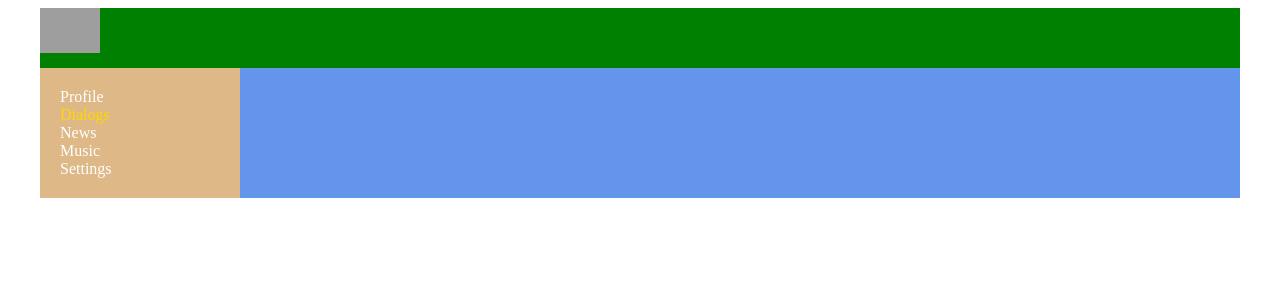
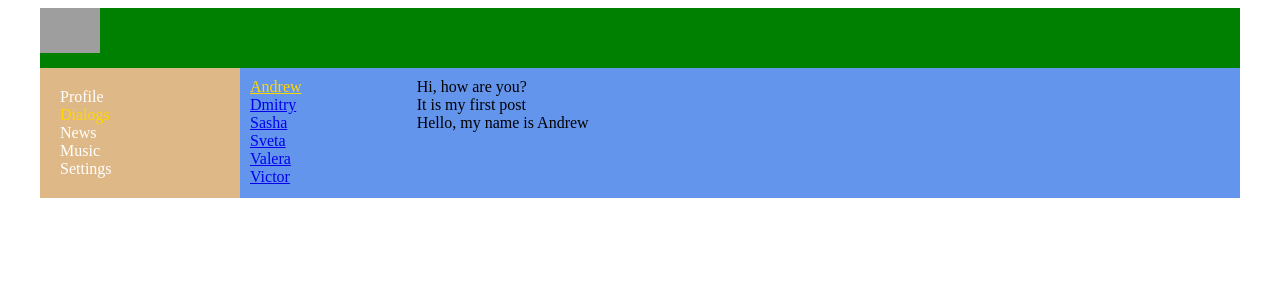
Before and after one commit to verter187/reactjs_kama, a React (Create React App) app: page /Dialogs/1 in a window 1280 px wide. Shown: the top 300 px of the page. Built offline with nearby package versions, Linux system fonts and the light colour scheme; grey boxes are pictures that could not be loaded.

Commit message:
issue_20220908_4: added Dialog and Message component

```diff
--- a/src/App.js
+++ b/src/App.js
@@ -26,8 +26,10 @@ function App(props) {
 
         <div className={s.content}>
           <Routes>
+            <Route path={`/Dialogs/*`} element={<Dialogs />} />
             {menuItems.map((item) => {
               let name = Object.keys(item)[0];
+
               return (
                 <Route
                   key={Math.random()}
--- /dev/null
+++ b/src/Components/Dialogs/Dialog/Dialog.jsx
@@ -0,0 +1,18 @@
+import React from "react";
+import s from "./Dialog.module.sass";
+import { NavLink } from "react-router-dom";
+
+function Dialog({ name, index }) {
+  return (
+    <div className={s.dialog}>
+      <NavLink
+        to={`/dialogs/${index}`}
+        className={({ isActive }) => (isActive ? s.active : "")}
+      >
+        {name}
+      </NavLink>
+    </div>
+  );
+}
+
+export default Dialog;
--- /dev/null
+++ b/src/Components/Dialogs/Dialog/Dialog.module.sass
@@ -0,0 +1,3 @@
+.dialog
+  .active
+    color: gold
--- /dev/null
+++ b/src/Components/Dialogs/Dialog/index.js
@@ -0,0 +1 @@
+export { default } from "./Dialog";
--- a/src/Components/Dialogs/Dialogs.jsx
+++ b/src/Components/Dialogs/Dialogs.jsx
@@ -1,5 +1,9 @@
 import React from "react";
 import s from "./Dialogs.module.sass";
+
+import Dialog from "./Dialog/Dialog";
+import Message from "./Message/Message";
+
 function Dialogs(props) {
   const dialogs = ["Andrew", "Dmitry", "Sasha", "Sveta", "Valera", "Victor"];
   const messages = [
@@ -11,17 +15,13 @@ function Dialogs(props) {
   return (
     <div className={s.dialogsbox}>
       <div className={s.dialogs}>
-        {dialogs.map((dialog) => (
-          <div
-            className={s.dialog + " " + (dialog === "Sasha" ? s.active : "")}
-          >
-            {dialog}
-          </div>
+        {dialogs.map((dialog, i) => (
+          <Dialog key={Math.random()} name={dialog} index={i + 1} />
         ))}
       </div>
       <div className={s.messages}>
         {messages.map((message) => (
-          <div className={s.message}>{message}</div>
+          <Message key={Math.random()} name={message} />
         ))}
       </div>
     </div>
--- a/src/Components/Dialogs/Dialogs.module.sass
+++ b/src/Components/Dialogs/Dialogs.module.sass
@@ -6,11 +6,6 @@
     .dialogs
         padding: 10px
 
-        .dialog
-
-        .active
-            color: gold
-
     .messages
         padding: 10px
         .message
--- /dev/null
+++ b/src/Components/Dialogs/Message/Message.jsx
@@ -0,0 +1,9 @@
+import React from "react";
+import s from "./Message.module.sass";
+import { NavLink } from "react-router-dom";
+
+function Message({ name }) {
+  return <div className={s.messages}>{name}</div>;
+}
+
+export default Message;
--- /dev/null
+++ b/src/Components/Dialogs/Message/Message.module.sass
@@ -0,0 +1,3 @@
+.dialog
+  .active
+    color: gold
--- /dev/null
+++ b/src/Components/Dialogs/Message/index.js
@@ -0,0 +1 @@
+export { default } from "./Message";
```
